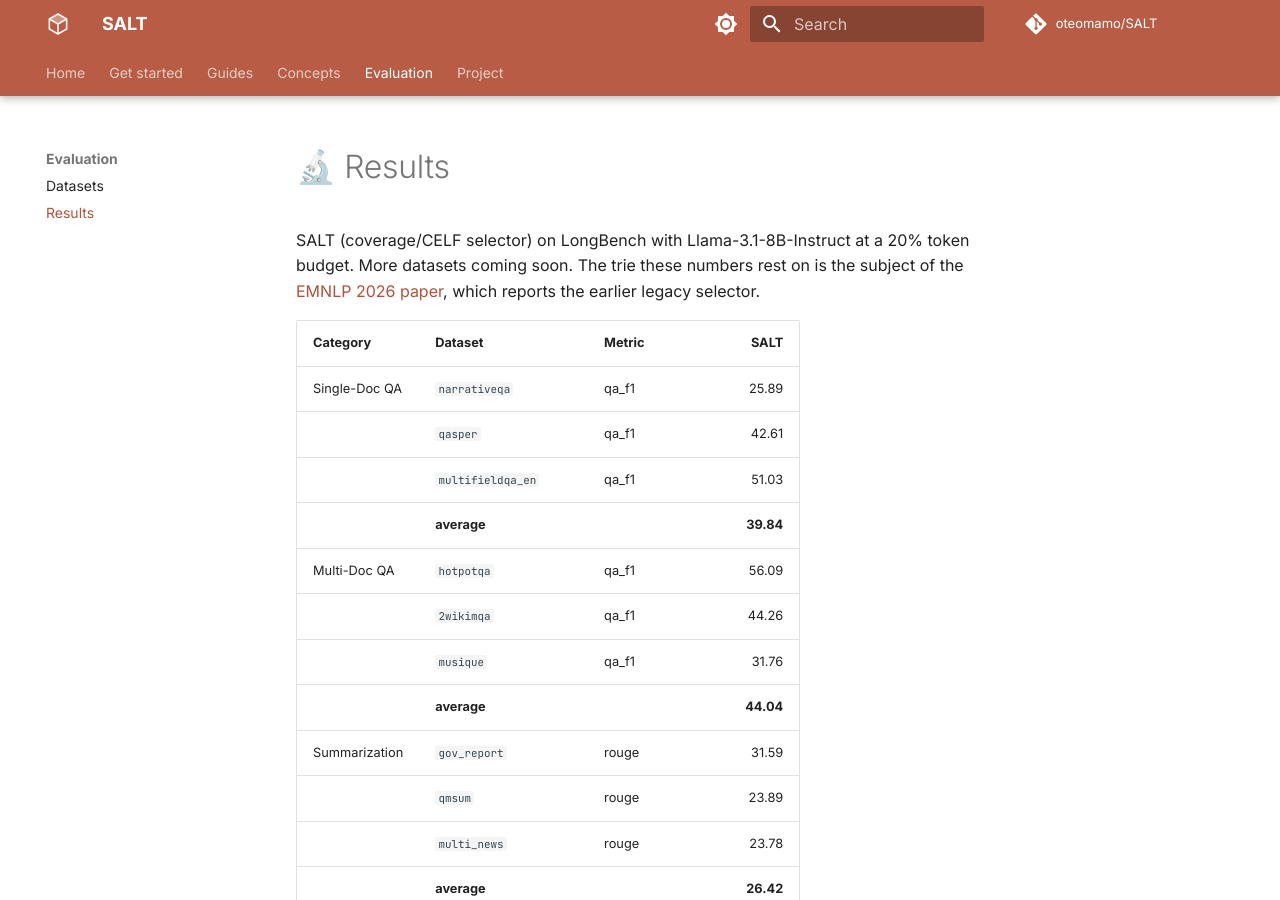
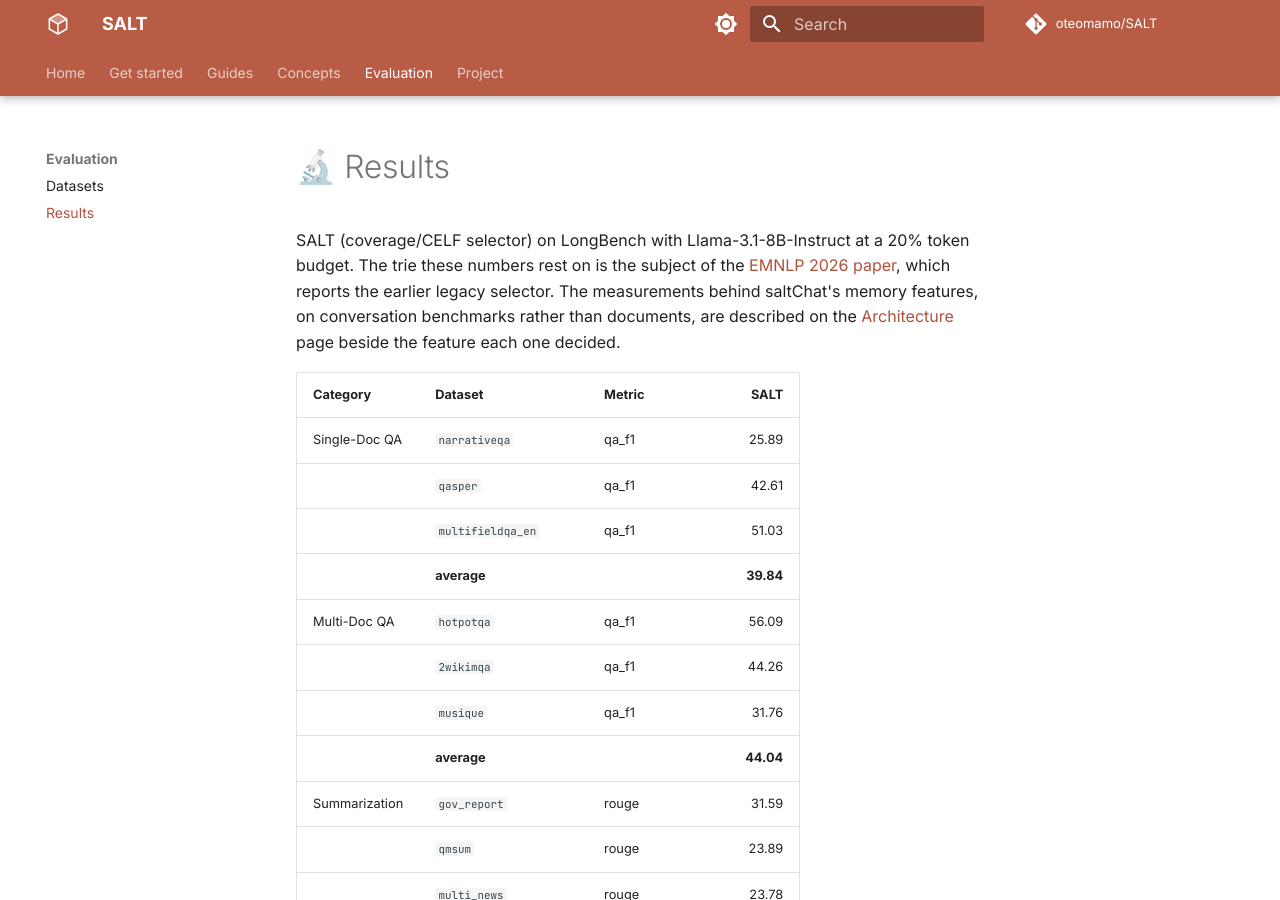
Before and after one commit to oteomamo/SALT, an MkDocs documentation site: the page built from docs/results.md, in a window 1280 px wide and 900 px high. Built offline with MkDocs 1.6.1 and Material for MkDocs 9.7.7, drawn with Linux system fonts in a browser that asks for light colours; comment, search, counter and statistics services are not loaded; the version menu is left out.

Commit message:
v3.0.4 docs: the results page points at the measured memory features

```diff
--- a/docs/results.md
+++ b/docs/results.md
@@ -1,9 +1,12 @@
 # 🔬 Results
 
 SALT (coverage/CELF selector) on LongBench with Llama-3.1-8B-Instruct at a 20%
-token budget. More datasets coming soon. The trie these numbers rest
-on is the subject of the [EMNLP 2026 paper](paper.md), which reports
-the earlier legacy selector.
+token budget. The trie these numbers rest on is the subject of the
+[EMNLP 2026 paper](paper.md), which reports the earlier legacy
+selector. The measurements behind saltChat's memory features, on
+conversation benchmarks rather than documents, are described on the
+[Architecture](architecture.md) page beside the feature each one
+decided.
 
 | Category | Dataset | Metric | SALT |
 |---|---|---|---:|
--- a/pyproject.toml
+++ b/pyproject.toml
@@ -4,7 +4,7 @@ build-backend = "setuptools.build_meta"
 
 [project]
 name = "salt"
-version = "3.0.3"
+version = "3.0.4"
 description = "SALT: Salience-Aware Lexical Trie for Long-Context Compression"
 readme = "README.md"
 license = "MIT"
```
